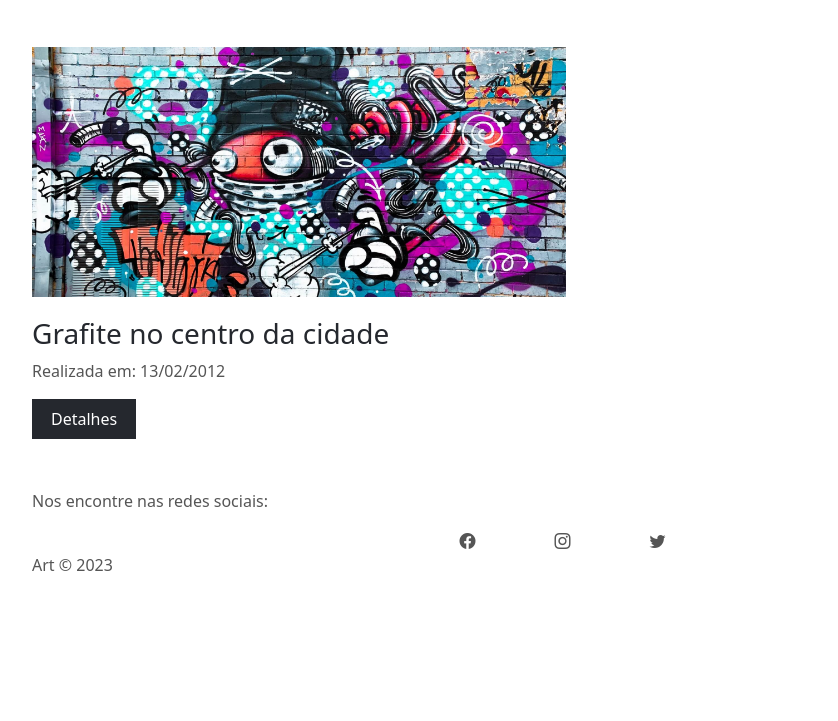
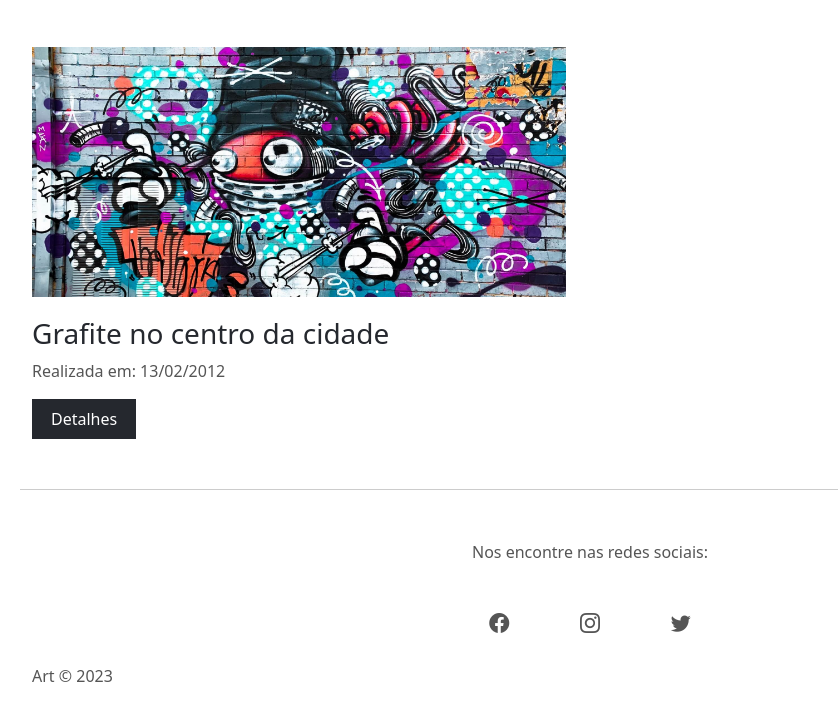
Before and after one commit to danielfeitosa4/art, a plain HTML site: page index.html in a window 1280 px wide. Shown: the part 1549-2270 px from the top of the page, without its empty margins (50-888 px from the left). Before the commit the page ends 2126 px from the top, so only its background shows below. Drawn offline with nearby package versions, Linux system fonts and the light colour scheme.

Commit message:
finalizando projeto

```diff
--- a/css/style.css
+++ b/css/style.css
@@ -117,3 +117,31 @@ a, i {
   height: 250px;
   margin-bottom: 20px;
 }
+
+/* FOOTER */
+footer {
+  border-top: 1px solid #CCC;
+  height: 250px;
+  padding: 30px;
+}
+
+footer i {
+  font-size: 20px;
+}
+
+#social-icons-container {
+  padding: 25px;
+}
+
+#social-icons-container div {
+  text-align: center;
+}
+
+footer p {
+  text-align: center;
+  margin: 20px;
+}
+
+a:hover i {
+  color: #C1B696;
+}
--- a/index.html
+++ b/index.html
@@ -49,7 +49,7 @@
     <div class="col-12">
       <h1>Artes em destaque</h1>
     </div>
-    <div class="row gx-5">
+    <div class="row gx-md-5">
       <div class="col-12 col-md-6">
         <div class="small-image-container center-image" id="img2"></div>
         <h3>Obra de Arthur</h3>
```
